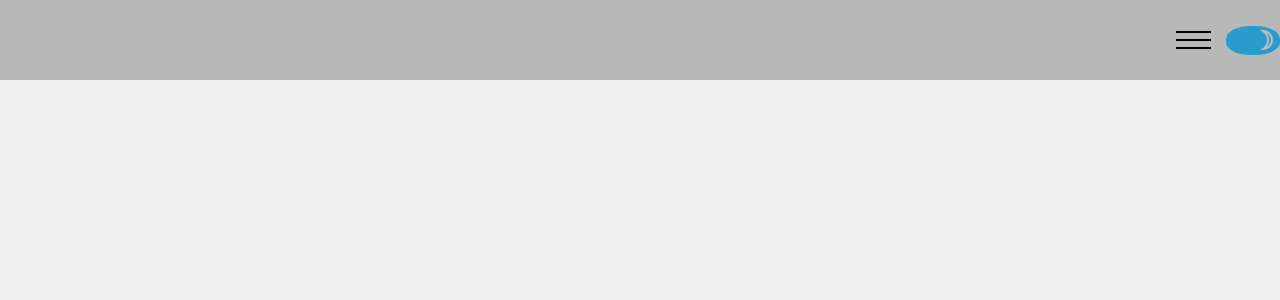
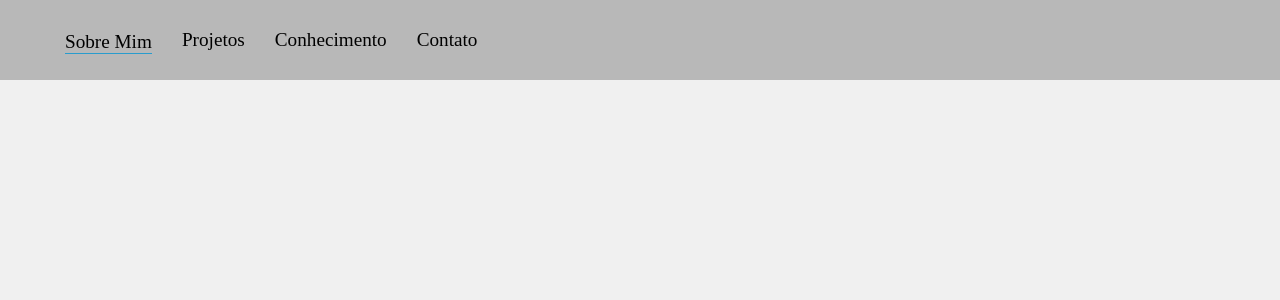
Before and after one commit to bernardobfg/portifolio, a React (Create React App) app: page / in a window 1280 px wide. Shown: the top 300 px of the page. Built offline with nearby package versions, Linux system fonts and the light colour scheme.

Commit message:
insere o menu lateral

```diff
--- a/src/App.js
+++ b/src/App.js
@@ -2,11 +2,11 @@ import React, {useEffect, useState} from "react";
 import { ThemeProvider } from "styled-components";
 import GlobalStyle from './styles/global';
 import {lightTheme, darkTheme} from "./styles/theme.js";
-import {useTheme} from './SetThemeProvider'
+import {useProvider} from './Provider'
 import Home from "./pages/Home";
 
 function App() {
-  const { themeName } = useTheme();
+  const { themeName } = useProvider();
   const [theme, setTheme] = useState(lightTheme);
 
   useEffect(() => {
--- a/src/SetThemeProvider.js
+++ b/src/Provider.js
@@ -1,11 +1,13 @@
 import React, { createContext, useState, useContext, useEffect } from "react";
 
-const SetThemeContext = createContext();
-export const SetThemeProvider = ({ children }) => {
+const Context = createContext();
+export const Provider = ({ children }) => {
 
     const [themeName, setThemeName] = useState("")
-    const storage = localStorage.getItem("theme")
+    const [openMenu, setOpenMenu] = useState(false)
+
     useEffect(() => {
+        const storage = localStorage.getItem("theme")
         if (storage) {
             setThemeName(storage)
         }
@@ -17,9 +19,9 @@ export const SetThemeProvider = ({ children }) => {
 
 
     return (
-        <SetThemeContext.Provider value={{themeName, setThemeName }}>
+        <Context.Provider value={{themeName, setThemeName, openMenu, setOpenMenu }}>
             {children}
-        </SetThemeContext.Provider>
+        </Context.Provider>
     );
 }
-export const useTheme = () => useContext(SetThemeContext);
+export const useProvider = () => useContext(Context);
--- a/src/components/Header/index.js
+++ b/src/components/Header/index.js
@@ -1,47 +1,27 @@
-import React, {useState} from 'react';
-import { HeaderContainer, ToggleDiv, Lines, Line1, Line2, Line3,MenuArea, Menu} from './styles';
-import { useTheme } from "../../SetThemeProvider"
-import Sun from "../../assets/sun.svg"
-import Moon from "../../assets/moon.svg"
+import React from 'react';
+import { useProvider } from "../../Provider"
+import { HeaderContainer, Menu, Li, Lines, Line1, Line2, Line3 } from './styles';
+
 
 const Header = () => {
-    const { themeName, setThemeName } = useTheme();
-    const [icon, setIcon] = useState(themeName === "light" ? Sun : Moon)
-    const [open, setOpen] = useState(false)
-    const handleClick = async (e) => {
-        e.preventDefault()
-        setIcon(icon === Sun ? Moon : Sun)
-        localStorage.setItem("theme",themeName === "light" ? "dark" : "light")
-        setThemeName(themeName === "light" ? "dark" : "light")
-
-    }
+    const {openMenu, setOpenMenu } = useProvider();
     const handleOpen = (e) => {
         e.preventDefault()
-        setOpen(!open)
+        setOpenMenu(!openMenu)
     }
     return (
         <HeaderContainer>
+            <Menu>
+                <Li selected>Sobre Mim</Li>
+                <Li>Projetos</Li>
+                <Li>Conhecimento</Li>
+                <Li>Contato</Li>
+            </Menu>
             <Lines  onClick={(e) => handleOpen(e)}>
-                    <Line1 open={open}/>
-                    <Line2 open={open}/>
-                    <Line3 open={open}/>
+                <Line1 open={openMenu}/>
+                <Line2 open={openMenu}/>
+                <Line3 open={openMenu}/>
             </Lines>
-            <ToggleDiv onClick={(e) => handleClick(e)}>
-                        <img src={icon} alt="toggleIcon"/>
-            </ToggleDiv>
-            {/*
-            <MenuArea>
-                <Lines  onClick={(e) => handleOpen(e)}>
-                    <Line1 open={open}/>
-                    <Line2 open={open}/>
-                    <Line3 open={open}/>
-                </Lines>
-                <Menu open={open}>
-                    <ToggleDiv onClick={(e) => handleClick(e)}>
-                        <img src={icon} alt="toggleIcon"/>
-                    </ToggleDiv>
-                </Menu>
-            </MenuArea>*/}
         </HeaderContainer>
     );
 }
--- a/src/components/Header/styles.js
+++ b/src/components/Header/styles.js
@@ -5,43 +5,39 @@ export const HeaderContainer = styled.header`
     max-width: 100%;
     height: 60px;
     display: flex;
-    justify-content: flex-end;
+    justify-content: flex-start;
     align-items: center;
     //border-bottom: 1px solid ${props => props.theme.toggleBg};
     background-color: ${props => props.theme.header};
 `
 
-export const MenuArea = styled.div`
+export const Menu = styled.ul`
     display: flex;
-    flex-direction: column;
-    width: 200px;
     align-items: center;
-    //background-color: ${props => props.theme.header};
+    color: ${props => props.theme.text};
+    margin-left: 50px;
+    background-color: ${props => props.theme.header};
+    @media(max-width: 1000px){
+        display:none;
+    }
 `
 
-export const Menu = styled.div`
-    display: ${props =>props.open? "none": "none"};
-    flex-direction: column;
-    height: 300px;
-    width: 200px;
-`
+export const Li = styled.li`
+    cursor: pointer;
+    font-size: 1.2em;
+    margin: 0 15px;
+    margin-top: ${props => props.selected? "5px": null};
+    border-bottom: ${props => props.selected? `1px solid ${props.theme.toggleBg}`: null};
 
-export const ToggleDiv = styled.div`
-    cursor: pointer;
-    width: 50px;
-    height: 25px;
-    border-radius: 45%;
-    padding: 2px;
-    background-color: ${props => props.theme.toggleBg};
-    display: flex;
-    align-items:center;
-    justify-content: ${props => props.themeName !== "light" ? "flex-end" : "flex-start"};
 `
 
 export const Lines = styled.div`
     display: flex;
     flex-direction: column;
     cursor: pointer;
+    @media(min-width: 1000px){
+        display:none;
+    }
 `
 
 export const Line1 = styled.div`
--- /dev/null
+++ b/src/components/MenuLateral/index.js
@@ -0,0 +1,27 @@
+import React, {useState} from 'react';
+import { MenuContainer, ToggleDiv} from './styles';
+import { useProvider } from "../../Provider"
+import Sun from "../../assets/sun.svg"
+import Moon from "../../assets/moon.svg"
+
+const MenuLateral = () => {
+    const { themeName, setThemeName, openMenu} = useProvider();
+    const [icon, setIcon] = useState(themeName === "light" ? Sun : Moon)
+
+    const handleClick = async (e) => {
+        e.preventDefault()
+        await setThemeName(themeName === "light" ? "dark" : "light")
+        setIcon(icon === Sun ? Moon : Sun)
+        localStorage.setItem("theme",themeName)
+    }
+
+    return (
+        <MenuContainer open={openMenu}>
+            <ToggleDiv onClick={(e) => handleClick(e)}>
+                <img src={icon} alt="toggleIcon"/>
+            </ToggleDiv>
+        </MenuContainer>
+    );
+}
+
+export default MenuLateral;
--- /dev/null
+++ b/src/components/MenuLateral/styles.js
@@ -0,0 +1,24 @@
+import styled from 'styled-components';
+
+export const MenuContainer = styled.div`
+    align-self: flex-end;
+    display: ${props => props.open ? "flex" : "none"};
+    flex-direction: column;
+    justify-content: flex-start;
+    align-items: center;
+    height: 300px;
+    width: 200px;
+    background-color: ${props => props.theme.header};
+`
+
+export const ToggleDiv = styled.div`
+    cursor: pointer;
+    width: 50px;
+    height: 22px;
+    border-radius: 50px;
+    padding: 2px;
+    background-color: ${props => props.theme.toggleBg};
+    display: flex;
+    align-items:center;
+    justify-content: ${props => props.themeName !== "light" ? "flex-end" : "flex-start"};
+`
--- a/src/index.js
+++ b/src/index.js
@@ -1,13 +1,13 @@
 import React from 'react';
 import ReactDOM from 'react-dom';
 import App from './App';
-import { SetThemeProvider } from "./SetThemeProvider";
+import { Provider } from "./Provider";
 
 ReactDOM.render(
   <React.StrictMode>
-    <SetThemeProvider>
+    <Provider>
       <App />
-    </SetThemeProvider>
+    </Provider>
   </React.StrictMode>,
   document.getElementById('root')
 );
--- a/src/pages/Home/index.js
+++ b/src/pages/Home/index.js
@@ -2,12 +2,14 @@ import React from "react"
 import { Container } from "./styles"
 
 import Header from "../../components/Header"
+import MenuLateral from "../../components/MenuLateral"
 
 const Home = () => {
 
     return (
         <Container>
-            <Header/>
+            <Header />
+            <MenuLateral/>
         </Container>
     )
 }
```
